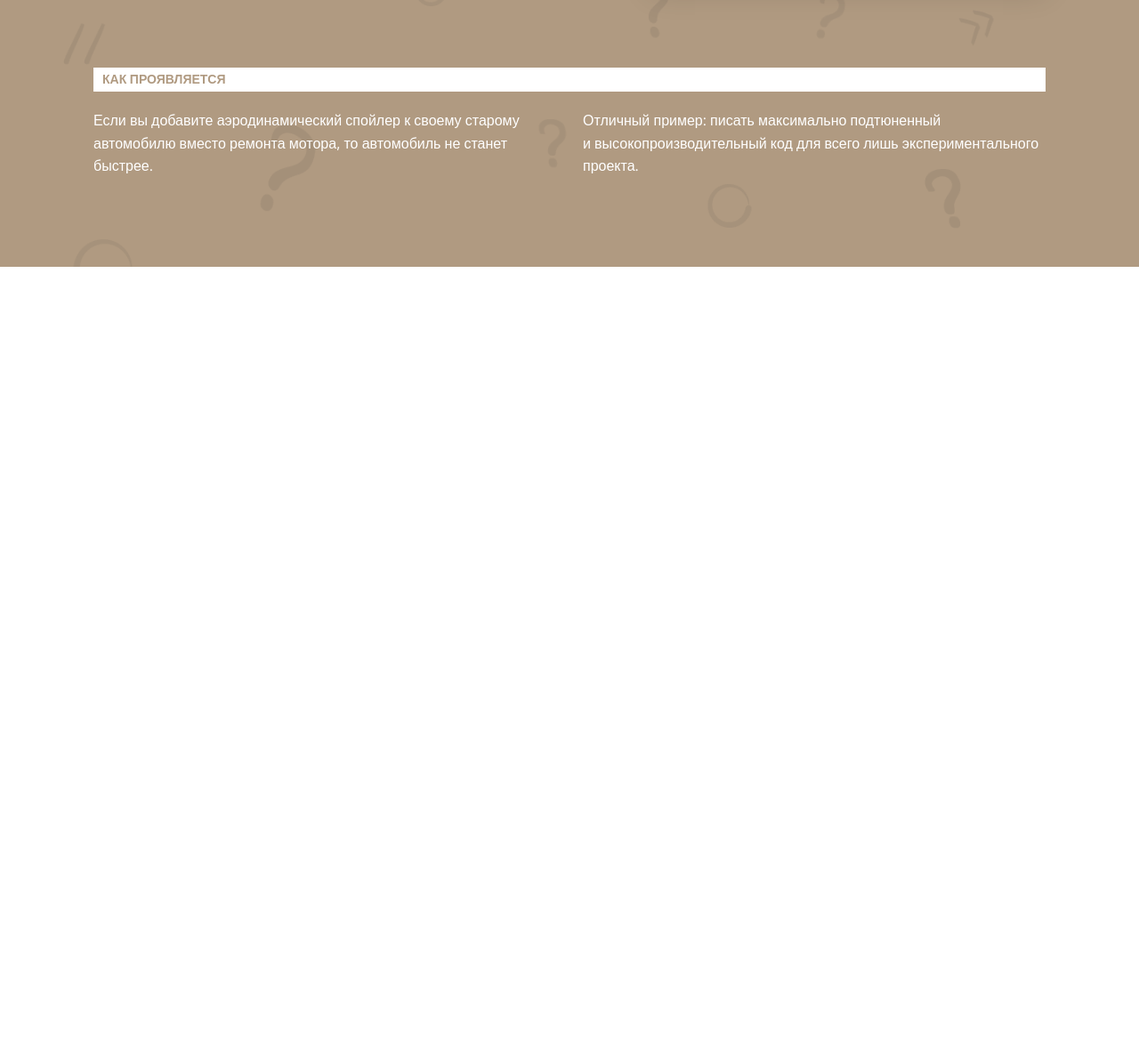
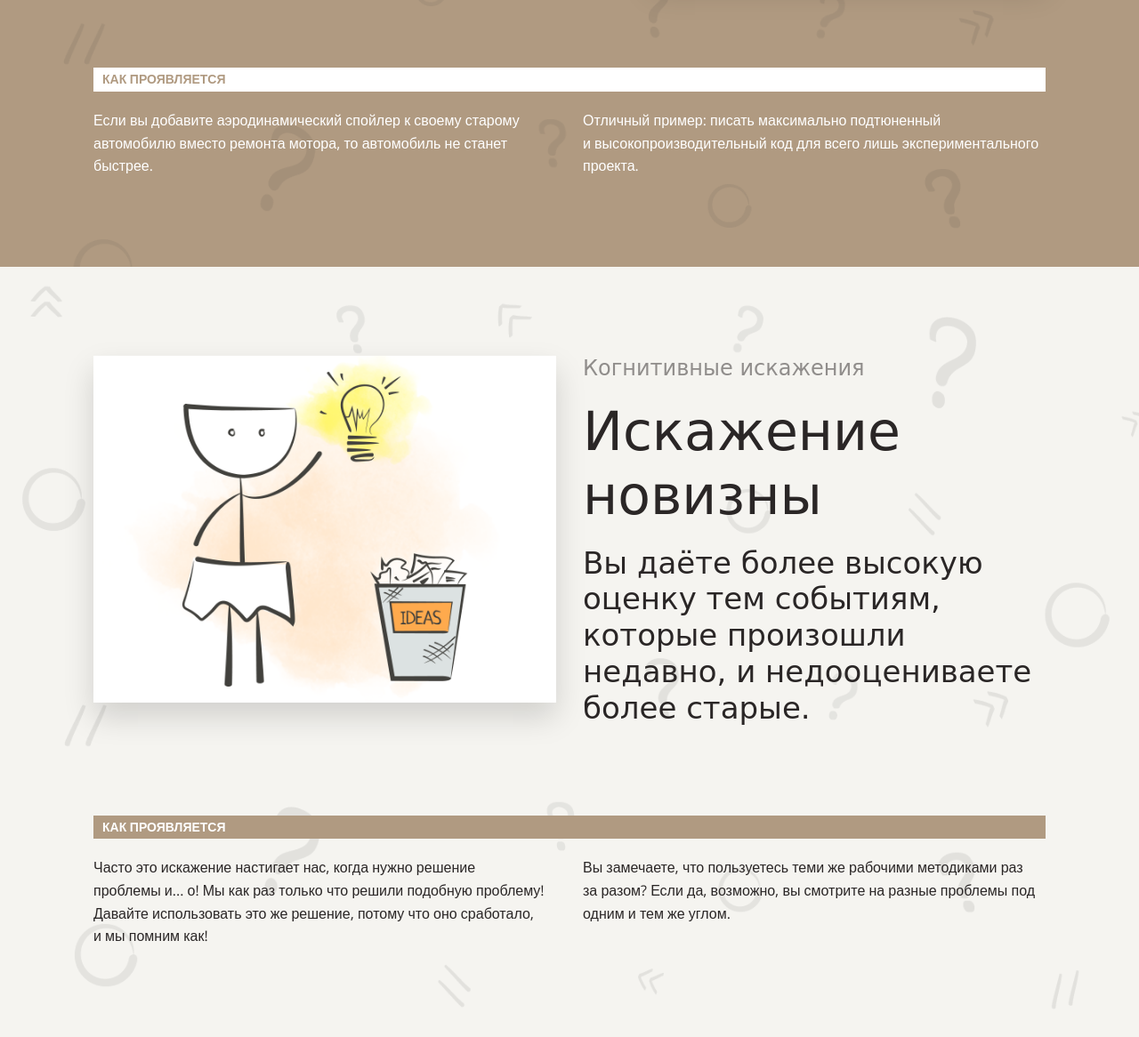
Before and after one commit to kagulion/cognitive-biases, a plain HTML site: page src/index.html in a window 1280 px wide. Shown: the part 4072-5238 px from the top of the page at 89% size. Before the commit the page ends 4372 px from the top, so only its background shows below. Drawn offline with nearby package versions, Linux system fonts and the light colour scheme; a web font is replaced by a local one.

Commit message:
add third effect section

```diff
--- a/src/index.html
+++ b/src/index.html
@@ -109,7 +109,7 @@
                 необходимость.
               </p>
             </a>
-            <a href="#" class="navigation-card">
+            <a href="#distortion-of-novelty" class="navigation-card">
               <span>3</span>
               <h3 class="heading text-primary mb-16">Искажение новизны</h3>
               <p class="text-dark">
@@ -219,6 +219,39 @@
           </div>
         </div>
       </section>
+      <section id="distortion-of-novelty" class="section section-pattern">
+        <div class="container">
+          <div class="cols">
+            <div class="col">
+              <img
+                class="effect-image"
+                src="./assets/3.png"
+                alt="Искажение новизны"
+              />
+            </div>
+            <div class="col">
+              <p class="effect-subtitle">Когнитивные искажения</p>
+              <h2 class="heading">Искажение новизны</h2>
+              <p class="effect-description">
+                Вы&nbsp;даёте более высокую оценку тем событиям, которые произошли недавно, и&nbsp;недооцениваете более старые.
+              </p>
+            </div>
+          </div>
+          <h4 class="effect-about">Как проявляется</h4>
+          <div class="cols">
+            <div class="col">
+              <p>
+                Часто это искажение настигает нас, когда нужно решение проблемы&nbsp;и... о! Мы&nbsp;как раз только что решили подобную проблему! Давайте использовать это&nbsp;же решение, потому что оно сработало, и&nbsp;мы&nbsp;помним как!
+              </p>
+            </div>
+            <div class="col">
+              <p>
+                Вы&nbsp;замечаете, что пользуетесь теми&nbsp;же рабочими методиками раз за&nbsp;разом? Если&nbsp;да, возможно, вы&nbsp;смотрите на&nbsp;разные проблемы под одним и&nbsp;тем&nbsp;же углом.
+              </p>
+            </div>
+          </div>
+        </div>
+      </section>
     </main>
     <footer></footer>
   </body>
```
